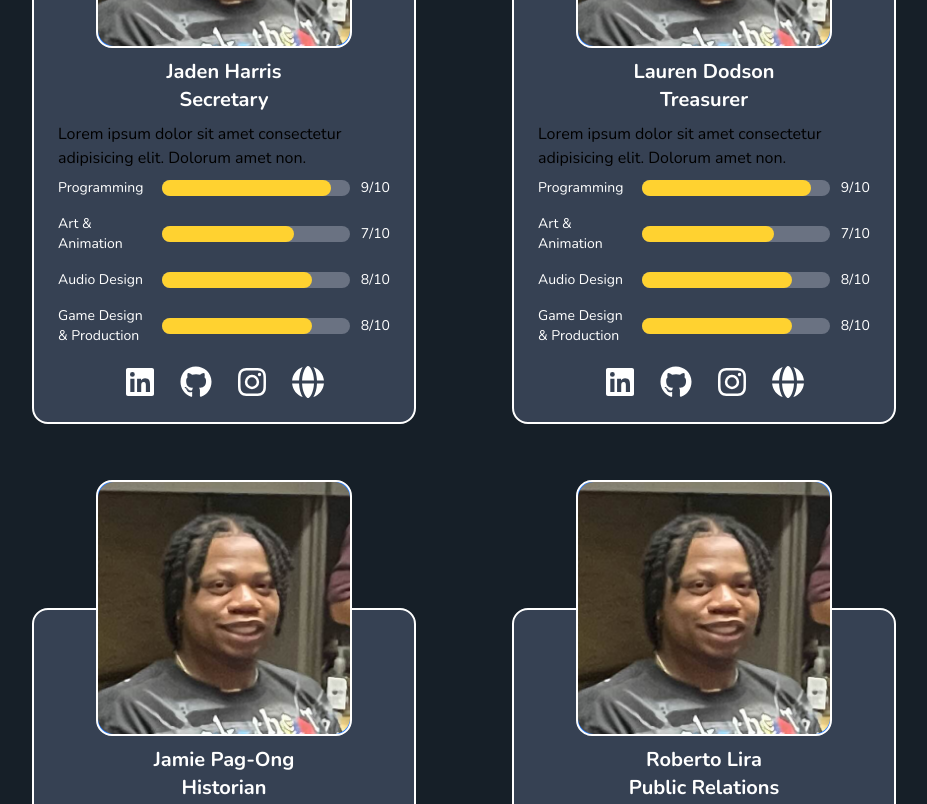
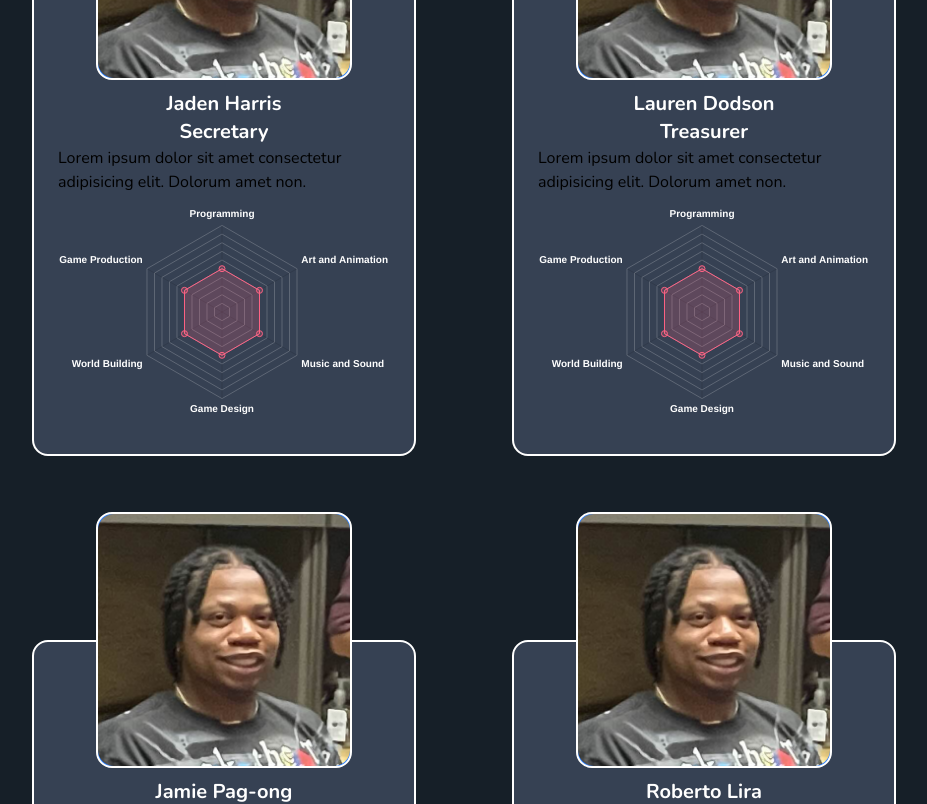
Before and after one commit to uta-vgdo/website, a React (Vite) app: page /officers in a window 1280 px wide. Shown: the part 1080-1884 px from the top of the page, without its empty margins (176-1103 px from the left). Built offline with nearby package versions, Linux system fonts and the light colour scheme.

Commit message:
cooler stat chart for officers

```diff
--- a/constant/officerData.json
+++ b/constant/officerData.json
@@ -3,119 +3,119 @@
     "name": "Marcos Slater",
     "role": "President",
     "picture": "/website/assets/shoutoutnna.png",
-    "skills": [
-      { "name": "Programming", "rating": 9 },
-      { "name": "Art & Animation", "rating": 7 },
-      { "name": "Audio Design", "rating": 8 },
-      { "name": "Game Design & Production", "rating": 8 }
-    ],
+    "programming_rating": 5,
+    "art_rating": 5,
+    "audio_rating": 5,
+    "design_rating": 5,
+    "narrative_rating": 5,
+    "production_rating": 5,
     "socials": {
-      "linkedin": "https://linkedin.com/in/janedoe",
-      "github": "https://github.com/janedoe",
-      "instagram": "https://instagram.com/janedoe",
-      "itchio": "https:youtube.com"
+      "linkedin": "ww",
+      "github": "ww",
+      "instagram": "ww",
+      "itchio": "ww"
     }
   },
   {
     "name": "Nnanna Ejim",
     "role": "Vice President",
     "picture": "/website/assets/shoutoutnna.png",
-    "skills": [
-      { "name": "Programming", "rating": 9 },
-      { "name": "Art & Animation", "rating": 7 },
-      { "name": "Audio Design", "rating": 8 },
-      { "name": "Game Design & Production", "rating": 8 }
-    ],
+    "programming_rating": 5,
+    "art_rating": 5,
+    "audio_rating": 5,
+    "design_rating": 5,
+    "narrative_rating": 5,
+    "production_rating": 5,
     "socials": {
-      "linkedin": "https://linkedin.com/in/janedoe",
-      "github": "https://github.com/janedoe",
-      "instagram": "https://instagram.com/janedoe",
-      "website": "https://janedoe.com"
+      "linkedin": "",
+      "github": "",
+      "instagram": "",
+      "itchio": ""
     }
   },
   {
     "name": "Jaden Harris",
     "role": "Secretary",
     "picture": "/website/assets/shoutoutnna.png",
-    "skills": [
-      { "name": "Programming", "rating": 9 },
-      { "name": "Art & Animation", "rating": 7 },
-      { "name": "Audio Design", "rating": 8 },
-      { "name": "Game Design & Production", "rating": 8 }
-    ],
+    "programming_rating": 5,
+    "art_rating": 5,
+    "audio_rating": 5,
+    "design_rating": 5,
+    "narrative_rating": 5,
+    "production_rating": 5,
     "socials": {
-      "linkedin": "https://linkedin.com/in/janedoe",
-      "github": "https://github.com/janedoe",
-      "instagram": "https://instagram.com/janedoe",
-      "website": "https://janedoe.com"
+      "linkedin": "",
+      "github": "",
+      "instagram": "",
+      "itchio": ""
     }
   },
   {
     "name": "Lauren Dodson",
     "role": "Treasurer",
     "picture": "/website/assets/shoutoutnna.png",
-    "skills": [
-      { "name": "Programming", "rating": 9 },
-      { "name": "Art & Animation", "rating": 7 },
-      { "name": "Audio Design", "rating": 8 },
-      { "name": "Game Design & Production", "rating": 8 }
-    ],
+    "programming_rating": 5,
+    "art_rating": 5,
+    "audio_rating": 5,
+    "design_rating": 5,
+    "narrative_rating": 5,
+    "production_rating": 5,
     "socials": {
-      "linkedin": "https://linkedin.com/in/janedoe",
-      "github": "https://github.com/janedoe",
-      "instagram": "https://instagram.com/janedoe",
-      "website": "https://janedoe.com"
+      "linkedin": "",
+      "github": "",
+      "instagram": "",
+      "itchio": ""
     }
   },
   {
-    "name": "Jamie Pag-Ong",
+    "name": "Jamie Pag-ong",
     "role": "Historian",
     "picture": "/website/assets/shoutoutnna.png",
-    "skills": [
-      { "name": "Programming", "rating": 9 },
-      { "name": "Art & Animation", "rating": 7 },
-      { "name": "Audio Design", "rating": 8 },
-      { "name": "Game Design & Production", "rating": 8 }
-    ],
+    "programming_rating": 5,
+    "art_rating": 5,
+    "audio_rating": 5,
+    "design_rating": 5,
+    "narrative_rating": 5,
+    "production_rating": 5,
     "socials": {
-      "linkedin": "https://linkedin.com/in/janedoe",
-      "github": "https://github.com/janedoe",
-      "instagram": "https://instagram.com/janedoe",
-      "website": "https://janedoe.com"
+      "linkedin": "",
+      "github": "",
+      "instagram": "",
+      "itchio": ""
     }
   },
   {
     "name": "Roberto Lira",
-    "role": "Public Relations",
+    "role": "Public Relations Officer",
     "picture": "/website/assets/shoutoutnna.png",
-    "skills": [
-      { "name": "Programming", "rating": 9 },
-      { "name": "Art & Animation", "rating": 7 },
-      { "name": "Audio Design", "rating": 8 },
-      { "name": "Game Design & Production", "rating": 8 }
-    ],
+    "programming_rating": 5,
+    "art_rating": 5,
+    "audio_rating": 5,
+    "design_rating": 5,
+    "narrative_rating": 5,
+    "production_rating": 5,
     "socials": {
-      "linkedin": "https://linkedin.com/in/janedoe",
-      "github": "https://github.com/janedoe",
-      "instagram": "https://instagram.com/janedoe",
-      "website": "https://janedoe.com"
+      "linkedin": "",
+      "github": "",
+      "instagram": "",
+      "itchio": ""
     }
   },
   {
     "name": "Kenny Nguyen",
     "role": "Consultant & Web Developer",
     "picture": "/website/assets/shoutoutnna.png",
-    "skills": [
-      { "name": "Programming", "rating": 9 },
-      { "name": "Art & Animation", "rating": 7 },
-      { "name": "Audio Design", "rating": 8 },
-      { "name": "Game Design & Production", "rating": 8 }
-    ],
+    "programming_rating": 5,
+    "art_rating": 5,
+    "audio_rating": 5,
+    "design_rating": 5,
+    "narrative_rating": 5,
+    "production_rating": 5,
     "socials": {
-      "linkedin": "https://linkedin.com/in/janedoe",
-      "github": "https://github.com/janedoe",
-      "instagram": "https://instagram.com/janedoe",
-      "website": "https://janedoe.com"
+      "linkedin": "",
+      "github": "",
+      "instagram": "",
+      "itchio": ""
     }
   }
 ]
--- a/package.json
+++ b/package.json
@@ -18,7 +18,9 @@
     "@fortawesome/free-solid-svg-icons": "^7.0.0",
     "@fortawesome/react-fontawesome": "^3.0.1",
     "@tailwindcss/vite": "^4.1.12",
+    "chart.js": "^4.5.0",
     "react": "^19.1.1",
+    "react-chartjs-2": "^5.3.0",
     "react-dom": "^19.1.1",
     "react-router-dom": "^7.8.2",
     "react-router-hash-link": "^2.4.3",
--- a/src/components/OfficerProfile.jsx
+++ b/src/components/OfficerProfile.jsx
@@ -6,16 +6,64 @@ import {
 } from "@fortawesome/free-brands-svg-icons";
 import { faGlobe } from "@fortawesome/free-solid-svg-icons";
 import { FontAwesomeIcon } from "@fortawesome/react-fontawesome";
+import {
+  Chart as ChartJS,
+  RadialLinearScale,
+  PointElement,
+  LineElement,
+  Filler,
+  Tooltip,
+  Legend,
+} from "chart.js";
+import { Radar } from "react-chartjs-2";
+
+ChartJS.register(
+  RadialLinearScale,
+  PointElement,
+  LineElement,
+  Filler,
+  Tooltip,
+  Legend
+);
+
+const options = {
+  plugins: {
+    legend: {
+      display: false, // 👈 hides the legend
+    },
+  },
+  scales: {
+    r: {
+      suggestedMin: 0, // start at 0
+      suggestedMax: 10, // max value
+      ticks: {
+        display: false,
+        stepSize: 1, // interval between circles
+      },
+      pointLabels: {
+        color: "white", // label color
+        font: {
+          size: 10, // label font size
+          weight: "bold",
+        },
+      },
+      grid: {
+        color: "rgba(255,255,255,0.2)", // optional: faint grid
+      },
+    },
+  },
+};
 
 const OfficerProfile = ({
   name = "Marcos Slater",
   role = "President",
   picture = "",
-  skills = [
-    { name: "Programming", rating: 8 },
-    { name: "Design", rating: 7 },
-    { name: "Leadership", rating: 9 },
-  ],
+  programming_rating = 5,
+  art_rating = 5,
+  audio_rating = 5,
+  design_rating = 5,
+  narrative_rating = 5,
+  production_rating = 5,
   socials = {}, // Example: { linkedin: "url", github: "url", instagram: "url", website: "url" }
 }) => {
   // Mapping social names to icons
@@ -25,6 +73,33 @@ const OfficerProfile = ({
     instagram: faInstagram,
     website: faGlobe,
     itchio: faItchIo,
+  };
+
+  const data = {
+    labels: [
+      "Programming",
+      "Art and Animation",
+      "Music and Sound",
+      "Game Design",
+      "World Building",
+      "Game Production",
+    ],
+    datasets: [
+      {
+        label: "Proficiency",
+        data: [
+          programming_rating,
+          art_rating,
+          audio_rating,
+          design_rating,
+          narrative_rating,
+          production_rating,
+        ],
+        backgroundColor: "rgba(255, 99, 132, 0.2)",
+        borderColor: "rgba(255, 99, 132, 1)",
+        borderWidth: 1,
+      },
+    ],
   };
 
   return (
@@ -41,33 +116,16 @@ const OfficerProfile = ({
           {name} <br /> {role}
         </div>
 
-        <p className="text-left my-2">
+        <p className="text-left">
           Lorem ipsum dolor sit amet consectetur adipisicing elit. Dolorum amet
           non.
         </p>
 
         {/* Skills */}
-        <div className="flex flex-col gap-4">
-          {skills.map((skill) => (
-            <div key={skill.name} className="flex items-center gap-2">
-              <div className="text-white text-sm w-24 text-left">
-                {skill.name}
-              </div>
-              <div className="flex-1 bg-gray-500 rounded-full h-4 relative">
-                <div
-                  className="bg-amber-300 h-4 rounded-full"
-                  style={{ width: `${(skill.rating / 10) * 100}%` }}
-                ></div>
-              </div>
-              <div className="text-white text-sm w-8 text-right">
-                {skill.rating}/10
-              </div>
-            </div>
-          ))}
-        </div>
+        <Radar data={data} options={options} className="-my-12" />
 
         {/* Social links */}
-        <div className="text-white mt-5 flex justify-center gap-4">
+        <div className="text-white flex justify-center gap-4">
           {Object.entries(socials).map(([key, url]) => {
             if (!url) return null; // skip if empty
             return (
--- a/src/components/OfficerSection.jsx
+++ b/src/components/OfficerSection.jsx
@@ -21,7 +21,12 @@ const OfficerSection = () => {
             name={officer.name}
             picture={officer.picture}
             role={officer.role}
-            skills={officer.skills}
+            programming_rating={officer.programming_rating}
+            art_rating={officer.art_rating}
+            audio_rating={officer.audio_rating}
+            design_rating={officer.design_rating}
+            narrative_rating={officer.narrative_rating}
+            production_rating={officer.production_rating}
             socials={officer.socials}
           />
         ))}
```
Also changed, not shown: 1 other file (tests, documents, lock files or other folders).
